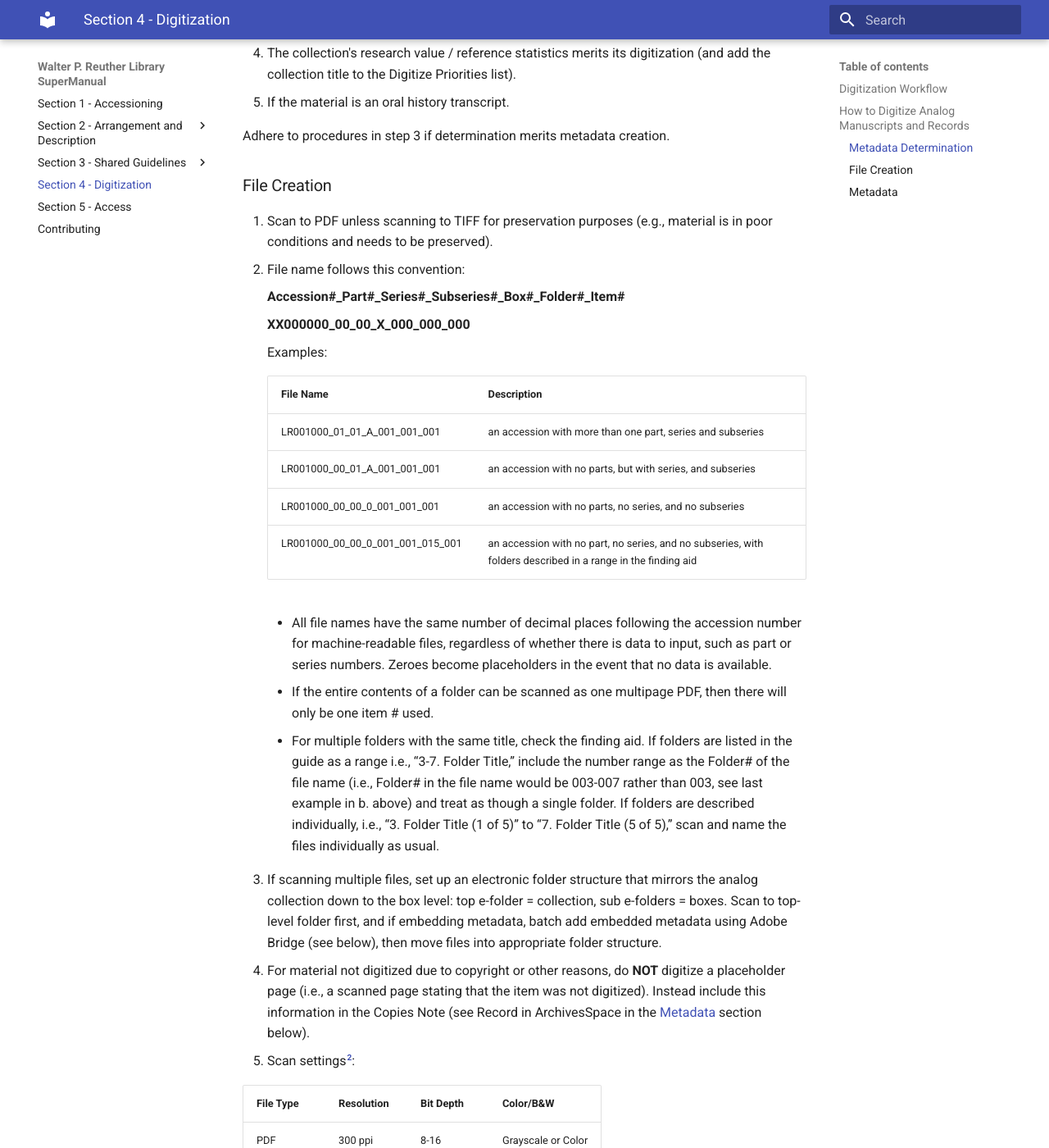
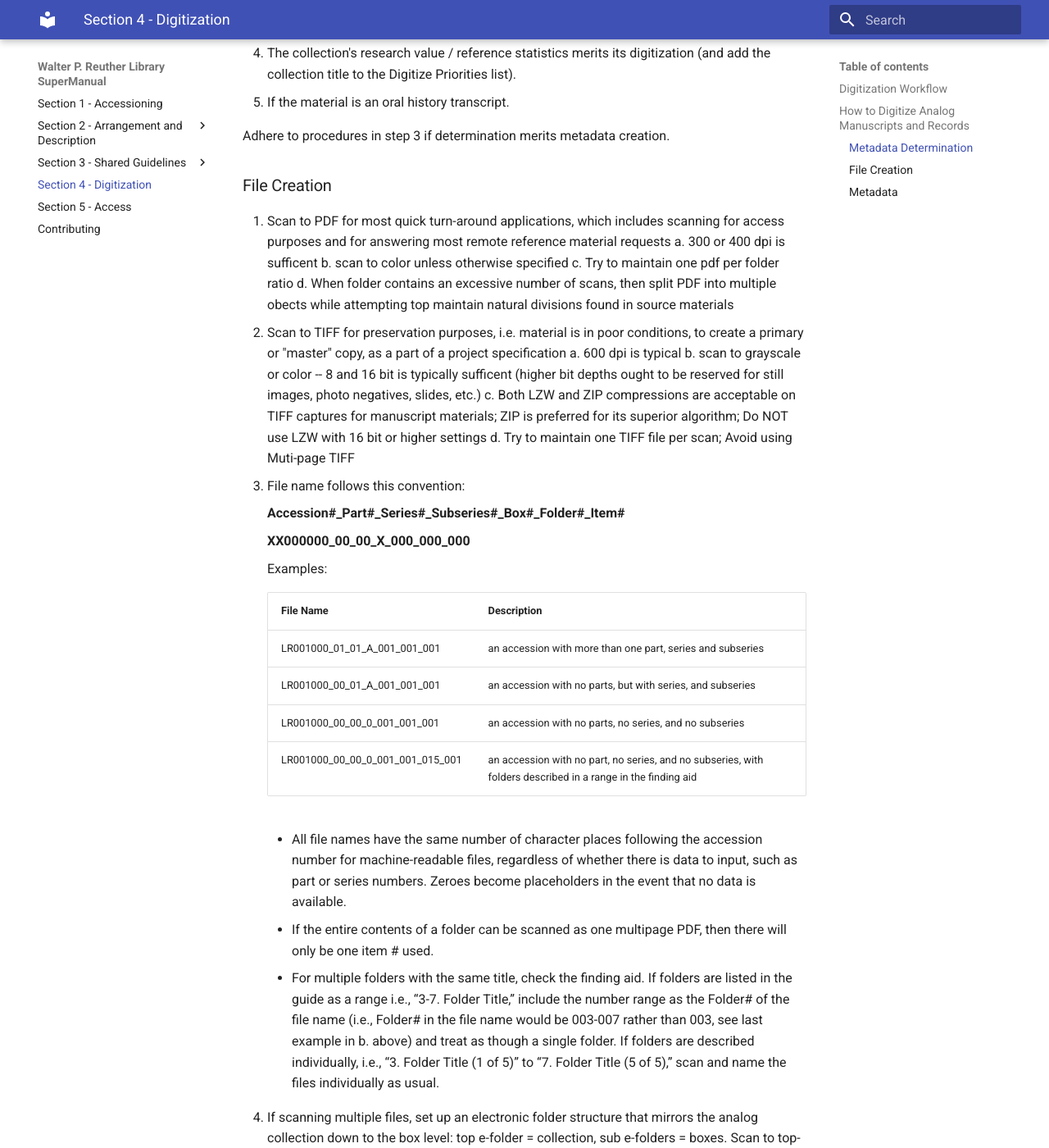
Before and after one commit to WSUReuther/SuperManual, an MkDocs documentation site: the page built from docs/04_digitization.md, in a window 1280 px wide and 1400 px high, scrolled down 1278 px. Shown: the whole window at 82% size. Built offline with MkDocs 1.6.1 and Material for MkDocs 9.7.7, drawn with Linux system fonts in a browser that asks for light colours.

Commit message:
Update 04_digitization.md

```diff
--- a/docs/04_digitization.md
+++ b/docs/04_digitization.md
@@ -22,8 +22,17 @@ Adhere to procedures in step 3 if determination merits metadata creation.
     SharePoint: Teams and Depts > Reuther Library > Committees and Teams > Collections Team > Priority  Lists > Digitize_Priorities
 
 ### File Creation
-1. Scan to PDF unless scanning to TIFF for preservation purposes (e.g., material is in poor conditions and needs to be preserved).
-2. File name follows this convention:
+1. Scan to PDF for most quick turn-around applications, which includes scanning for access purposes and for answering most remote reference material requests
+    a. 300 or 400 dpi is sufficent
+    b. scan to color unless otherwise specified
+    c. Try to maintain one pdf per folder ratio
+    d. When folder contains an excessive number of scans, then split PDF into multiple obects while attempting top maintain natural divisions found in source materials
+2. Scan to TIFF for preservation purposes, i.e. material is in poor conditions, to create a primary or "master" copy, as a part of a project specification
+    a. 600 dpi is typical
+    b. scan to grayscale or color -- 8 and 16 bit is typically sufficent (higher bit depths ought to be reserved for still images, photo negatives, slides, etc.)
+    c. Both LZW and ZIP compressions are acceptable on TIFF captures for manuscript materials; ZIP is preferred for its superior algorithm; Do NOT use LZW with 16 bit or higher settings
+    d. Try to maintain one TIFF file per scan; Avoid using Muti-page TIFF
+3. File name follows this convention:
 
     **Accession#_Part#_Series#_Subseries#_Box#_Folder#_Item#**
 
@@ -38,7 +47,7 @@ Adhere to procedures in step 3 if determination merits metadata creation.
     | LR001000_00_00_0_001_001_001 | an accession with no parts, no series, and no subseries |
     | LR001000_00_00_0_001_001_015_001 | an accession with no part, no series, and no subseries, with folders described in a range in the finding aid |
 
-    - All file names have the same number of decimal places following the accession number for machine-readable files, regardless of whether there is data to input, such as part or series numbers. Zeroes become placeholders in the event that no data is available.
+    - All file names have the same number of character places following the accession number for machine-readable files, regardless of whether there is data to input, such as part or series numbers. Zeroes become placeholders in the event that no data is available.
 
     - If the entire contents of a folder can be scanned as one multipage PDF, then there will only be one item # used.
 
```
